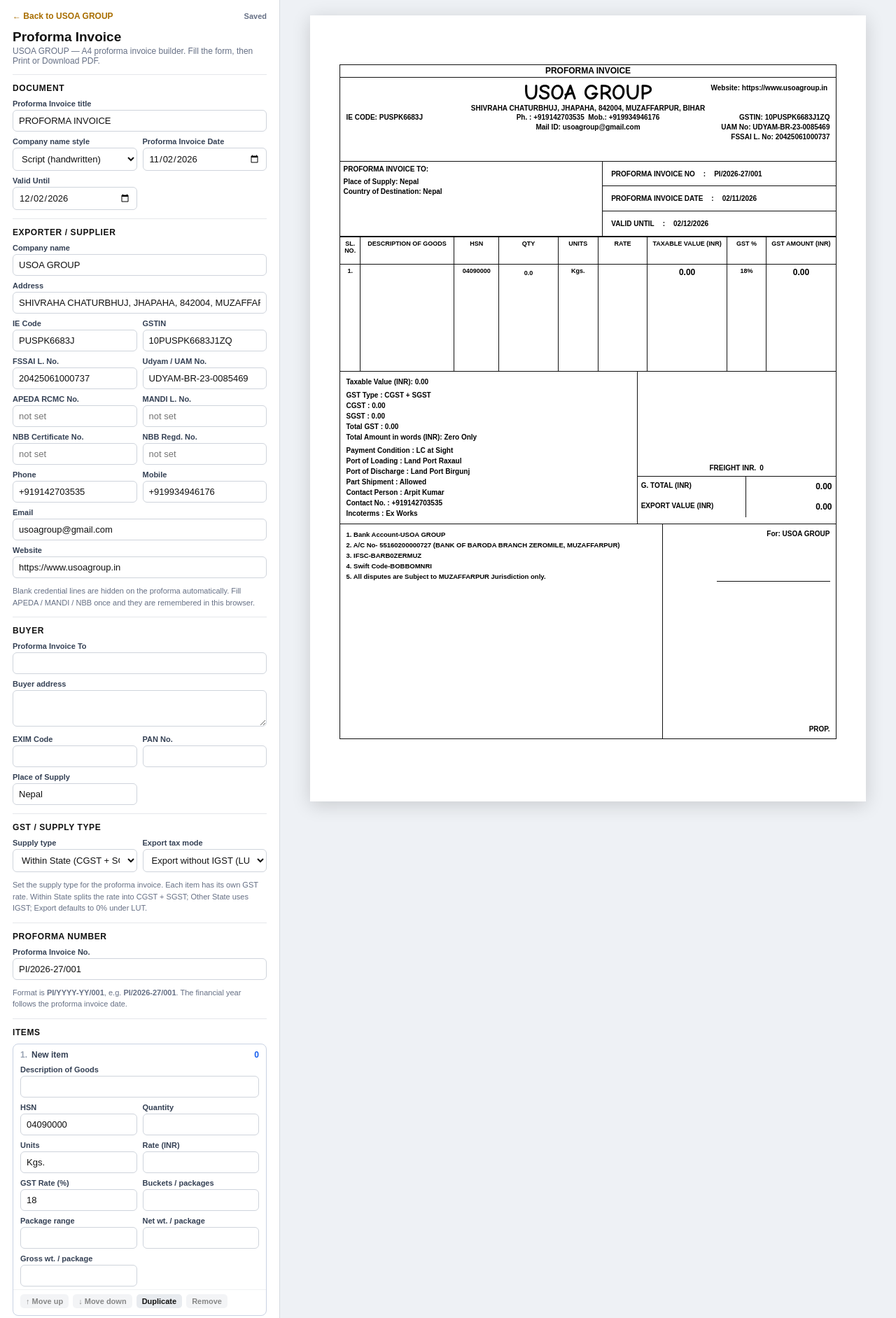
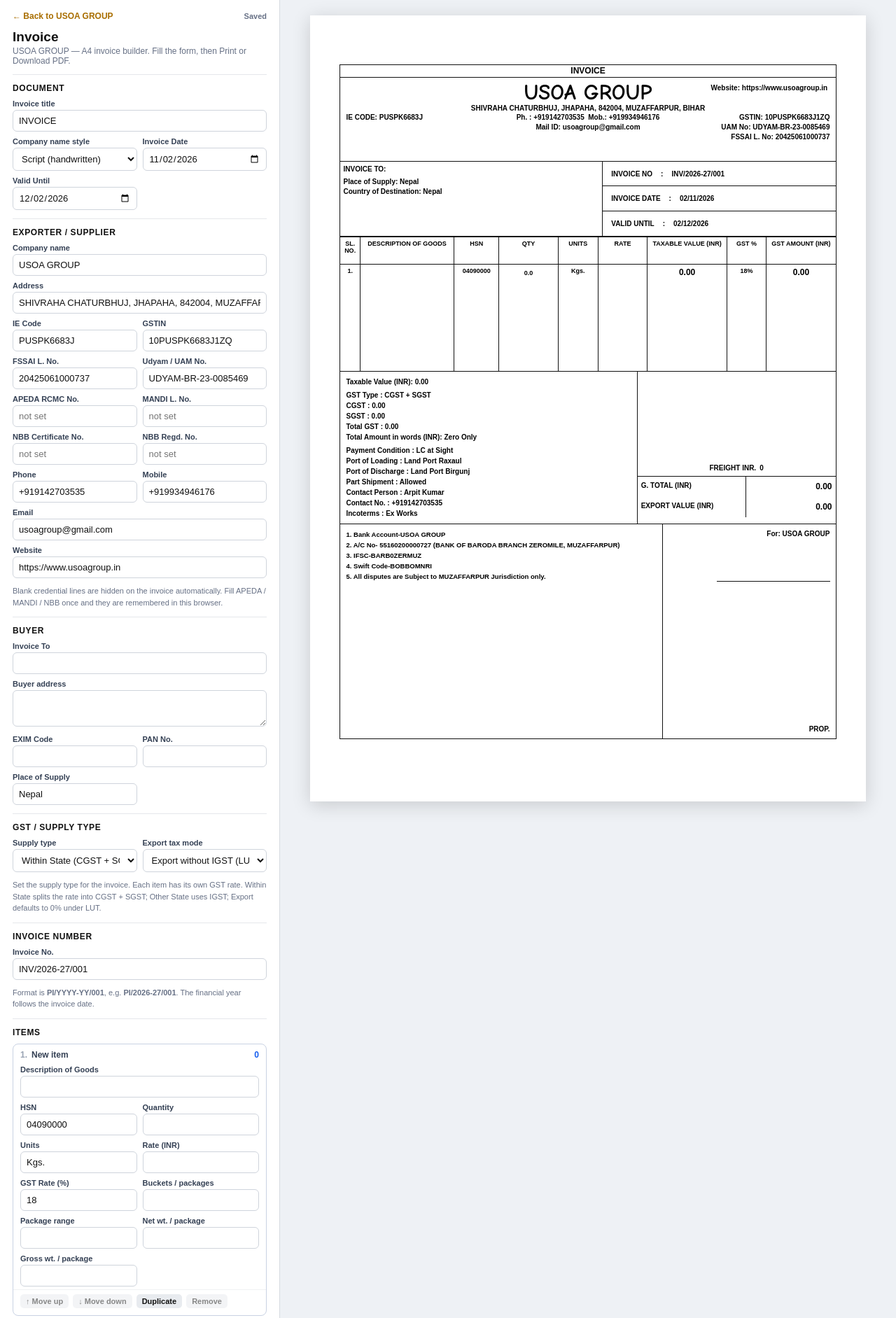
Before and after one commit to arpit-ae/kanish, a plain HTML site: page b.html in a window 1280 px wide. Shown: the top 1883 px of the page at 70% size. Drawn offline with Linux system fonts and the light colour scheme.

Commit message:
Convert /b from proforma to final Invoice

```diff
--- a/b.html
+++ b/b.html
@@ -4,7 +4,7 @@
 <meta charset="utf-8">
 <meta name="viewport" content="width=device-width,initial-scale=1">
 <meta name="robots" content="noindex, nofollow">
-<title>Proforma Invoice | USOA GROUP</title>
+<title>Invoice | USOA GROUP</title>
 <style>
 *{box-sizing:border-box}
 body{margin:0;font-family:Arial,Helvetica,sans-serif;background:#eef1f5;color:#111}
@@ -183,13 +183,13 @@
     <a class="back" href="/">&larr; Back to USOA GROUP</a>
     <span class="save-state" id="saveState">Ready</span>
   </div>
-  <h1>Proforma Invoice</h1>
-  <p class="muted">USOA GROUP &mdash; A4 proforma invoice builder. Fill the form, then Print or Download PDF.</p>
+  <h1>Invoice</h1>
+  <p class="muted">USOA GROUP &mdash; A4 invoice builder. Fill the form, then Print or Download PDF.</p>
 
   <div class="group"><h2>Document</h2><div class="grid">
-    <div class="full"><label for="title">Proforma Invoice title</label><input id="title"></div>
+    <div class="full"><label for="title">Invoice title</label><input id="title"></div>
     <div><label for="nameFont">Company name style</label><select id="nameFont"><option value="script">Script (handwritten)</option><option value="plain">Plain bold</option></select></div>
-    <div><label for="date">Proforma Invoice Date</label><input id="date" type="date"></div>
+    <div><label for="date">Invoice Date</label><input id="date" type="date"></div>
     <div><label for="validUntil">Valid Until</label><input id="validUntil" type="date"></div>
   </div></div>
 
@@ -209,11 +209,11 @@
     <div class="full"><label for="email">Email</label><input id="email"></div>
     <div class="full"><label for="website">Website</label><input id="website" placeholder="https://www.usoagroup.in"></div>
   </div>
-  <p class="help">Blank credential lines are hidden on the proforma automatically. Fill APEDA / MANDI / NBB once and they are remembered in this browser.</p>
+  <p class="help">Blank credential lines are hidden on the invoice automatically. Fill APEDA / MANDI / NBB once and they are remembered in this browser.</p>
   </div>
 
   <div class="group"><h2>Buyer</h2><div class="grid">
-    <div class="full"><label for="buyer">Proforma Invoice To</label><input id="buyer"></div>
+    <div class="full"><label for="buyer">Invoice To</label><input id="buyer"></div>
     <div class="full"><label for="buyeraddr">Buyer address</label><textarea id="buyeraddr"></textarea></div>
     <div><label for="exim">EXIM Code</label><input id="exim"></div>
     <div><label for="pan">PAN No.</label><input id="pan"></div>
@@ -237,14 +237,14 @@
       </select>
     </div>
   </div>
-  <p class="help">Set the supply type for the proforma invoice. Each item has its own GST rate. Within State splits the rate into CGST + SGST; Other State uses IGST; Export defaults to 0% under LUT.</p>
+  <p class="help">Set the supply type for the invoice. Each item has its own GST rate. Within State splits the rate into CGST + SGST; Other State uses IGST; Export defaults to 0% under LUT.</p>
   </div>
 
-  <div class="group"><h2>Proforma number</h2><div class="grid">
-    <div class="full"><label for="inv">Proforma Invoice No.</label><input id="inv"></div>
+  <div class="group"><h2>Invoice number</h2><div class="grid">
+    <div class="full"><label for="inv">Invoice No.</label><input id="inv"></div>
   </div>
   <div class="dupwarn" id="dupWarn"></div>
-  <p class="help">Format is <b>PI/YYYY-YY/001</b>, e.g. <b>PI/2026-27/001</b>. The financial year follows the proforma invoice date.</p>
+  <p class="help">Format is <b>PI/YYYY-YY/001</b>, e.g. <b>PI/2026-27/001</b>. The financial year follows the invoice date.</p>
   </div>
 
   <div class="group"><h2>Items</h2>
@@ -283,8 +283,8 @@
       <button class="good" id="download" type="button">Download PDF</button>
     </div>
     <div class="actions">
-      <button class="secondary" id="newInv" type="button">+ New proforma</button>
-      <button class="secondary" id="dupInv" type="button">Duplicate proforma</button>
+      <button class="secondary" id="newInv" type="button">+ New invoice</button>
+      <button class="secondary" id="dupInv" type="button">Duplicate invoice</button>
     </div>
     <div class="actions">
       <button class="secondary" id="exportBtn" type="button">Export settings</button>
@@ -292,7 +292,7 @@
       <input id="importFile" type="file" accept="application/json,.json" style="display:none">
     </div>
     <div class="actions">
-      <button class="secondary" id="clearInv" type="button">Clear this proforma</button>
+      <button class="secondary" id="clearInv" type="button">Clear this invoice</button>
       <button class="secondary" id="resetAll" type="button">Reset all saved settings</button>
     </div>
     <p class="help"><b>Print / Save PDF</b> gives the sharpest result: choose A4, Margins <b>None</b>, Scale <b>100%</b>, and switch <b>Background graphics</b> on.<br><br>
@@ -316,9 +316,9 @@
    CONSTANTS
 ============================================================ */
 
-var K_PROFILE = "usoa.proforma.b.profile.v1";
-var K_DRAFT   = "usoa.proforma.b.draft.v1";
-var K_SEQ     = "usoa.proforma.b.seq.v1";
+var K_PROFILE = "usoa.final-invoice.b.profile.v1";
+var K_DRAFT   = "usoa.final-invoice.b.draft.v1";
+var K_SEQ     = "usoa.final-invoice.b.seq.v1";
 
 var PAGE_MM      = 297;
 var PAD_TOP_MM   = 18.6;
@@ -346,7 +346,7 @@
    invoice carried another company's values for these and they could not be
    verified, so they must be filled in by the business before use. */
 var DEFAULTS = {
-  title:"PROFORMA INVOICE",
+  title:"INVOICE",
   nameFont:"script",
   company:"USOA GROUP",
   address:"SHIVRAHA CHATURBHUJ, JHAPAHA, 842004, MUZAFFARPUR, BIHAR",
@@ -557,7 +557,7 @@
   var nameClass = "company" + (d.nameFont === "plain" ? " plain" : "");
 
   var html = "";
-  html += '<div class="pi-title">' + esc(d.title || "PROFORMA INVOICE") + '</div>';
+  html += '<div class="pi-title">' + esc(d.title || "INVOICE") + '</div>';
   html += '<div class="' + nameClass + '">';
   html +=   '<div class="website' + (String(d.website || "").trim() ? "" : " is-empty") + '">Website: ' + esc(d.website) + '</div>';
   html +=   '<div class="name">' + esc(d.company) + '</div>';
@@ -584,7 +584,7 @@
 
   html += '<div class="invoice-head">';
   html +=   '<div class="box buyer">'
-          +   '<div class="head">Proforma Invoice To: ' + esc(d.buyer) + '</div>'
+          +   '<div class="head">Invoice To: ' + esc(d.buyer) + '</div>'
           +   '<span class="cl">' + esc(d.buyeraddr).replace(/\n/g,"<br>") + '</span>'
           +   cl("Exim Code : ", d.exim)
           +   cl("PAN No. : ", d.pan)
@@ -592,9 +592,9 @@
                 ? '<span class="cl"><b>Place of Supply:</b> ' + esc(d.supply) + '</span>'
                   + '<span class="cl"><b>Country of Destination:</b> ' + esc(d.supply) + '</span>' : "")
           + '</div>';
-  html +=   '<div class="meta"><div class="row"><strong>Proforma Invoice No</strong><b class="label-sep">:</b>'
+  html +=   '<div class="meta"><div class="row"><strong>Invoice No</strong><b class="label-sep">:</b>'
           +   '<span>' + esc(d.inv) + '</span></div>'
-          +   '<div class="row"><strong>Proforma Invoice Date</strong><b class="label-sep">:</b>'
+          +   '<div class="row"><strong>Invoice Date</strong><b class="label-sep">:</b>'
           +   '<span>' + esc(dispDate(d.date)) + '</span></div>'
           +   '<div class="row"><strong>Valid Until</strong><b class="label-sep">:</b>'
           +   '<span>' + esc(d.validUntil ? dispDate(d.validUntil) : "") + '</span></div></div>';
@@ -1155,7 +1155,7 @@
   var d = readForm();
   var invoiceDate = parseISO(d.date);
   var fyStart = invoiceDate.getUTCMonth() >= 3 ? invoiceDate.getUTCFullYear() : invoiceDate.getUTCFullYear() - 1;
-  var key = "PI/" + fyStart + "-" + String(fyStart + 1).slice(-2);
+  var key = "INV/" + fyStart + "-" + String(fyStart + 1).slice(-2);
   var n = num(seq.last[key]) + 1;
   var cand = key + "/" + String(n).padStart(3, "0");
   var guard = 0;
@@ -1188,7 +1188,7 @@
   var el = $("dupWarn");
   var others = seq.used.filter(function(x){ return x === v; });
   if (v && others.length){
-    el.textContent = "Proforma number " + v + " has already been printed or downloaded from this browser. Check before reusing it.";
+    el.textContent = "Invoice number " + v + " has already been printed or downloaded from this browser. Check before reusing it.";
     el.className = "dupwarn show";
   } else {
     el.className = "dupwarn";
@@ -1272,7 +1272,7 @@
 
 function exportSettings(){
   var payload = {
-    app: "usoa-proforma", version: 1,
+    app: "usoa-final-invoice", version: 1,
     exported: new Date().toISOString(),
     profile: collectProfile(),
     draft: { fields: readForm(), rows: state.rows, sig: state.sigPersist },
@@ -1281,7 +1281,7 @@
   var blob = new Blob([JSON.stringify(payload, null, 2)], {type:"application/json"});
   var a = document.createElement("a");
   a.href = URL.createObjectURL(blob);
-  a.download = "usoa-proforma-settings.json";
+  a.download = "usoa-invoice-settings.json";
   document.body.appendChild(a);
   a.click();
   setTimeout(function(){ URL.revokeObjectURL(a.href); a.remove(); }, 1000);
@@ -1292,7 +1292,7 @@
   fr.onload = function(){
     try {
       var o = JSON.parse(String(fr.result));
-      if (!o || o.app !== "usoa-proforma") throw new Error("That is not a USOA proforma settings file");
+      if (!o || o.app !== "usoa-invoice") throw new Error("That is not a USOA invoice settings file");
       if (o.profile) applyValues(o.profile);
       if (o.draft && o.draft.fields) applyValues(o.draft.fields);
       if (o.draft && Array.isArray(o.draft.rows) && o.draft.rows.length){
@@ -1416,7 +1416,7 @@
   });
 
   $("newInv").addEventListener("click", function(){
-    if (!confirm("Start a new proforma? The current items and buyer details will be cleared. Your saved company settings are kept.")) return;
+    if (!confirm("Start a new invoice? The current items and buyer details will be cleared. Your saved company settings are kept.")) return;
     state.rows = [blankRow()];
     state.invDirty = false;
     ["buyer","buyeraddr","exim","pan","inv"].forEach(function(k){ $(k).value = ""; });
@@ -1443,7 +1443,7 @@
   });
 
   $("clearInv").addEventListener("click", function(){
-    if (!confirm("Clear this proforma (buyer, items, number, date)? Company settings are kept.")) return;
+    if (!confirm("Clear this invoice (buyer, items, number, date)? Company settings are kept.")) return;
     state.rows = [blankRow()];
     state.invDirty = false;
     ["buyer","buyeraddr","exim","pan","inv"].forEach(function(k){ $(k).value = ""; });
@@ -1521,7 +1521,7 @@
 
   var inv = String($("inv").value || "invoice").replace(/[^a-z0-9_-]+/gi,"_") || "invoice";
   return chain.then(function(){
-    pdf.save("USOA_Proforma_" + inv + ".pdf");
+    pdf.save("USOA_Final_Invoice_" + inv + ".pdf");
     restore();
   }).catch(function(err){ restore(); throw err; });
 }
@@ -1534,8 +1534,8 @@
   setDefaults();
 
   try {
-    localStorage.setItem("usoa.proforma.b.probe", "1");
-    localStorage.removeItem("usoa.proforma.b.probe");
+    localStorage.setItem("usoa.final-invoice.b.probe", "1");
+    localStorage.removeItem("usoa.final-invoice.b.probe");
   } catch (e){
     state.storageOK = false;
     setSaveState("Browser storage unavailable — nothing will be saved", true);
```
